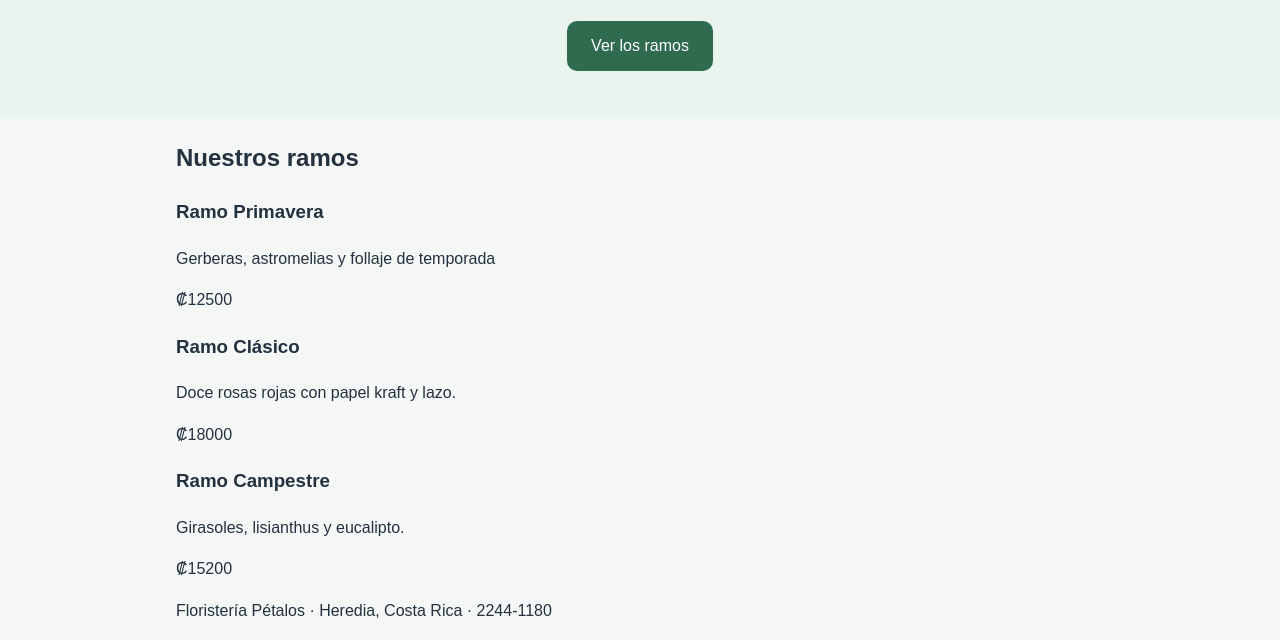
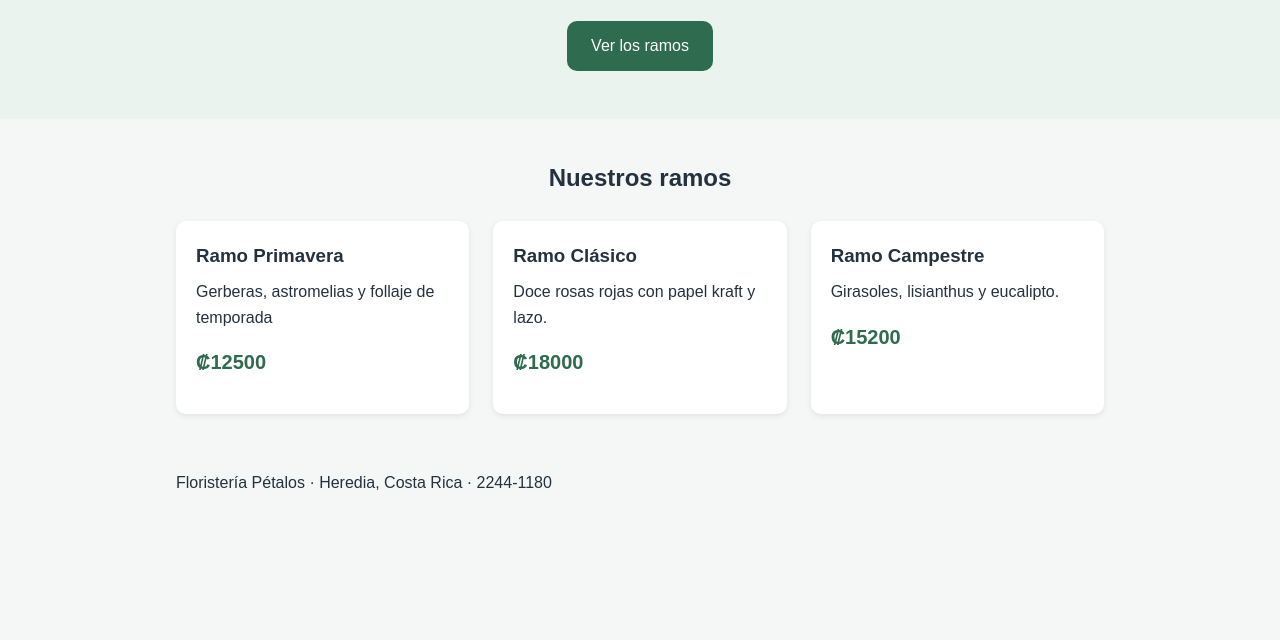
Before and after one commit to Gon4rd/laboratorio-diagnostico, a plain HTML site: page parte1/index.html in a window 1280 px wide. Shown: the part 206-846 px from the top of the page. After the commit the page ends 800 px from the top, so only its background shows below. Drawn offline with Linux system fonts and the light colour scheme.

Commit message:
Maqueta las tarjetas de ramos con CSS Grid

```diff
--- a/parte1/estilos.css
+++ b/parte1/estilos.css
@@ -91,3 +91,39 @@ body {
 .boton:hover {
   background: #24523c;
 }
+
+.ramos {
+  padding: 2.5rem 0;
+}
+
+.ramos h2 {
+  text-align: center;
+  margin: 0 0 1.5rem;
+}
+
+.grilla {
+  display: grid;
+  grid-template-columns: repeat(auto-fit, minmax(240px, 1fr));
+  gap: 1.5rem;
+}
+
+.tarjeta {
+  background: #ffffff;
+  border-radius: var(--radio);
+  padding: 1.25rem;
+  box-shadow: 0 2px 6px rgba(0, 0, 0, 0.08);
+}
+
+.tarjeta h3 {
+  margin: 0 0 0.5rem;
+}
+
+.tarjeta p {
+  margin: 0 0 1rem;
+}
+
+.precio {
+  color: var(--verde);
+  font-size: 1.25rem;
+  font-weight: bold;
+}
```
